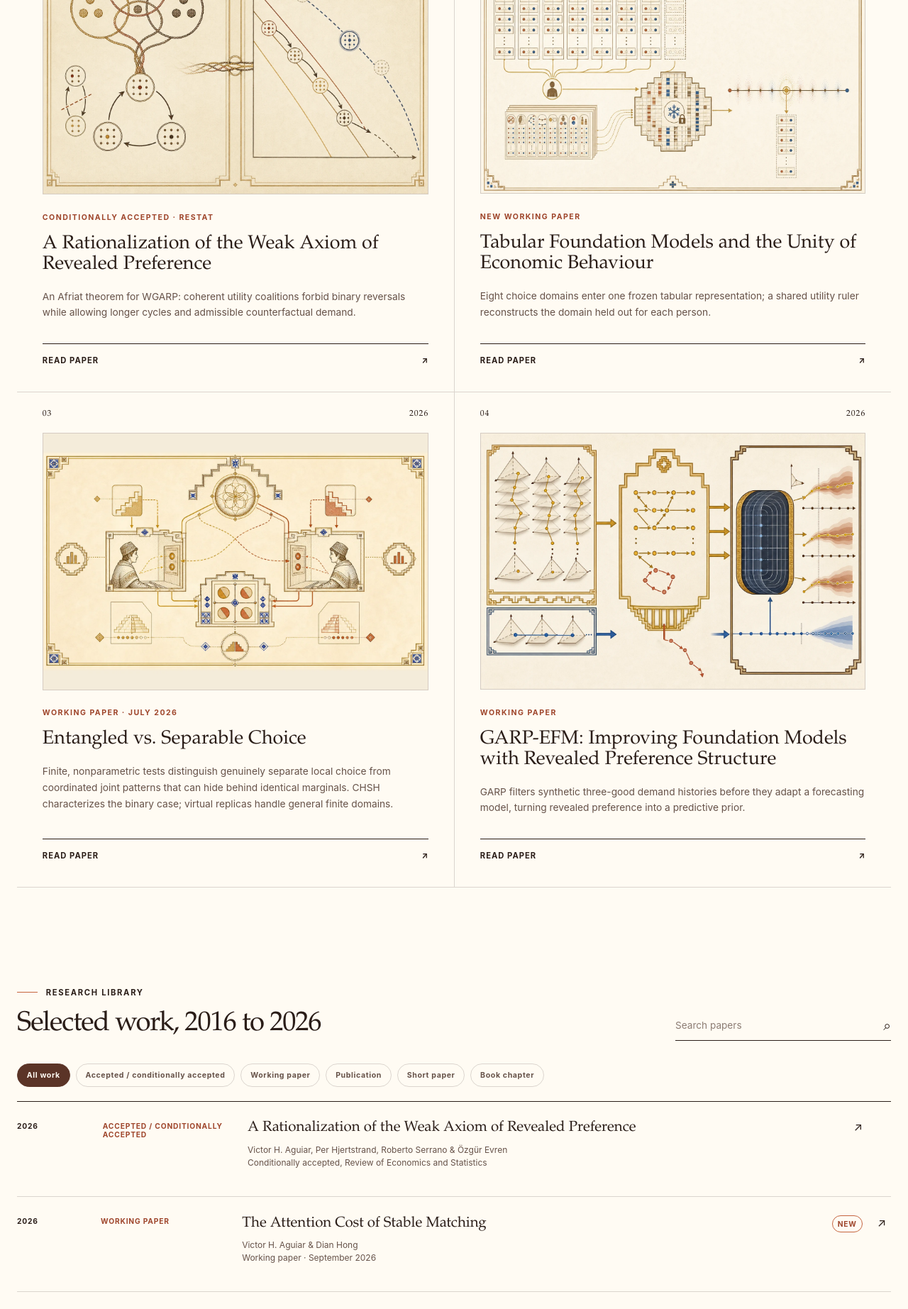
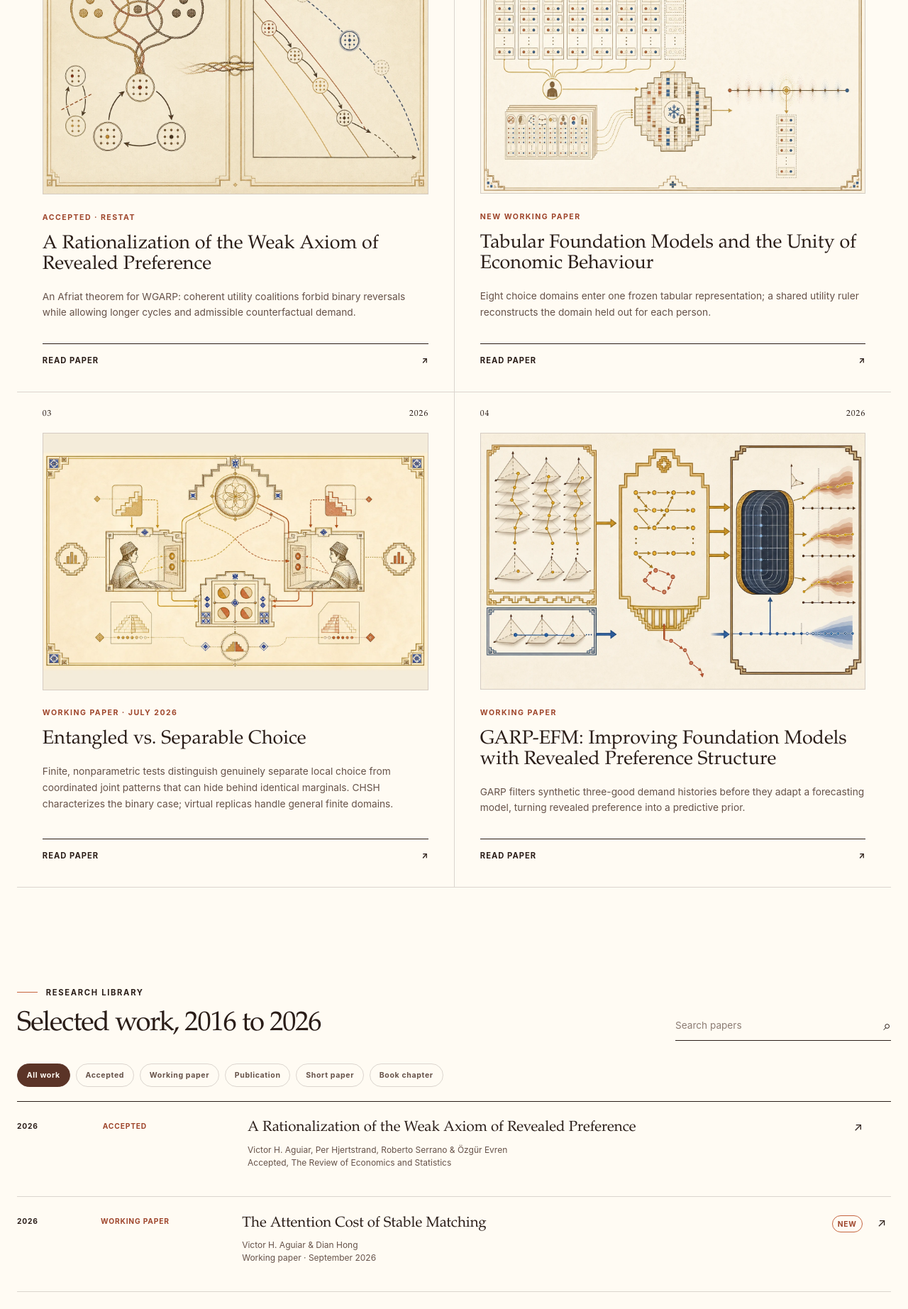
Before and after one commit to vaguiarl/vaguiarl.github.io, a React (Vite) app: page / in a window 1280 px wide. Shown: the part 1528-3373 px from the top of the page at 71% size. Built offline with nearby package versions, Linux system fonts and the light colour scheme.

Commit message:
Mark WGARP paper accepted at ReStat

```diff
--- a/src/App.tsx
+++ b/src/App.tsx
@@ -107,7 +107,7 @@ const featuredResearch = [
   {
     number: "01",
     year: "2026",
-    status: "Conditionally accepted · ReStat",
+    status: "Accepted · ReStat",
     title: "A Rationalization of the Weak Axiom of Revealed Preference",
     copy: "An Afriat theorem for WGARP: coherent utility coalitions forbid binary reversals while allowing longer cycles and admissible counterfactual demand.",
     illustration: "./illustrations/paper_weak_axiom_v2.webp",
@@ -152,7 +152,7 @@ const research: ResearchItem[] = [
     kind: "accepted",
     title: "A Rationalization of the Weak Axiom of Revealed Preference",
     authors: "Victor H. Aguiar, Per Hjertstrand, Roberto Serrano & Özgür Evren",
-    venue: "Conditionally accepted, Review of Economics and Statistics",
+    venue: "Accepted, The Review of Economics and Statistics",
     href: "https://arxiv.org/abs/1906.00296",
   },
   {
@@ -349,7 +349,7 @@ const coauthors = [
 ] satisfies ReadonlyArray<{ name: string; href: string }>;
 
 const kindLabels: Record<ResearchKind, string> = {
-  accepted: "Accepted / conditionally accepted",
+  accepted: "Accepted",
   working: "Working paper",
   publication: "Publication",
   short: "Short paper",
```
Also changed, not shown: 1 other file (tests, documents, lock files or other folders).
